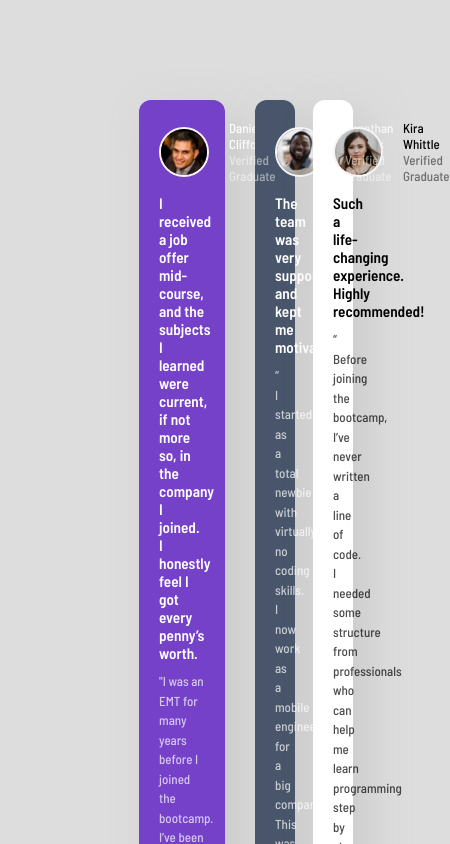
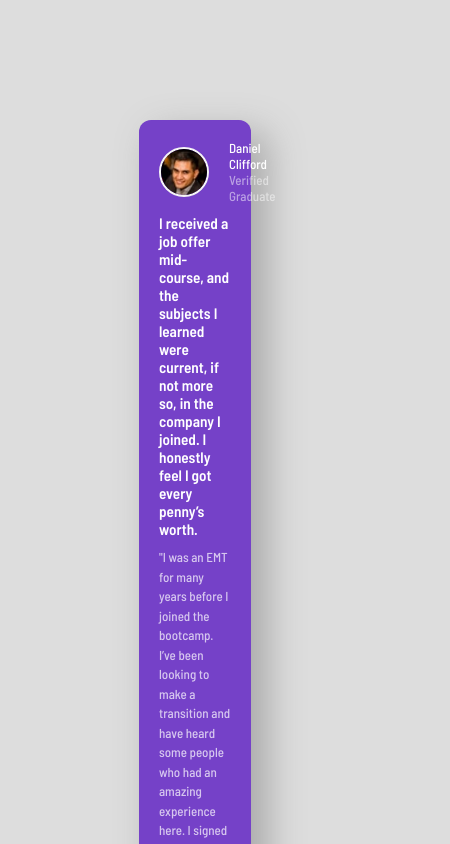
Before and after one commit to manavkhadka0/testimonials-grid-section-main, a plain HTML site: page index.html in a window 390 px wide. Shown: the top 844 px of the page, 450 px wide, since content can reach past the window. Drawn offline with Linux system fonts and the light colour scheme.

Commit message:
final output

```diff
--- a/styles.css
+++ b/styles.css
@@ -38,7 +38,7 @@ body {
   border-radius: 12px;
   font-family: "Barlow Semi Condensed", sans-serif;
   justify-content: space-between;
-  box-shadow: 15px 14px 36px 2px rgba(187, 187, 187, 0.51);
+  box-shadow: 15px 14px 36px 2px rgb(169, 169, 169);
   height: auto;
 }
 
@@ -92,3 +92,12 @@ img {
   opacity: 0.7;
   line-height: 1.5;
 }
+
+@media (max-width: 768px) {
+  .container {
+    display: block;
+  }
+  .profile {
+    margin-top: 20px;
+  }
+}
```
